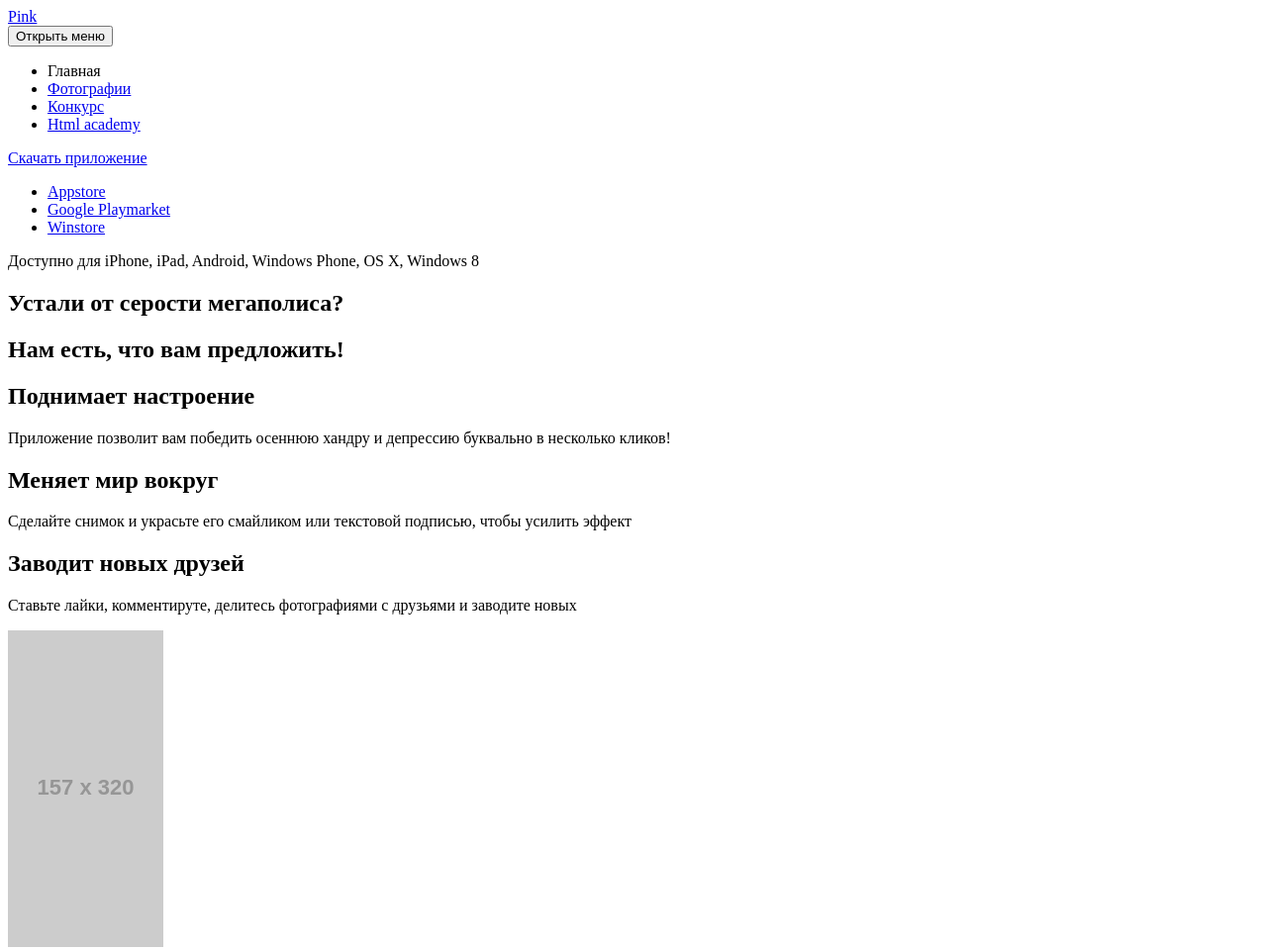
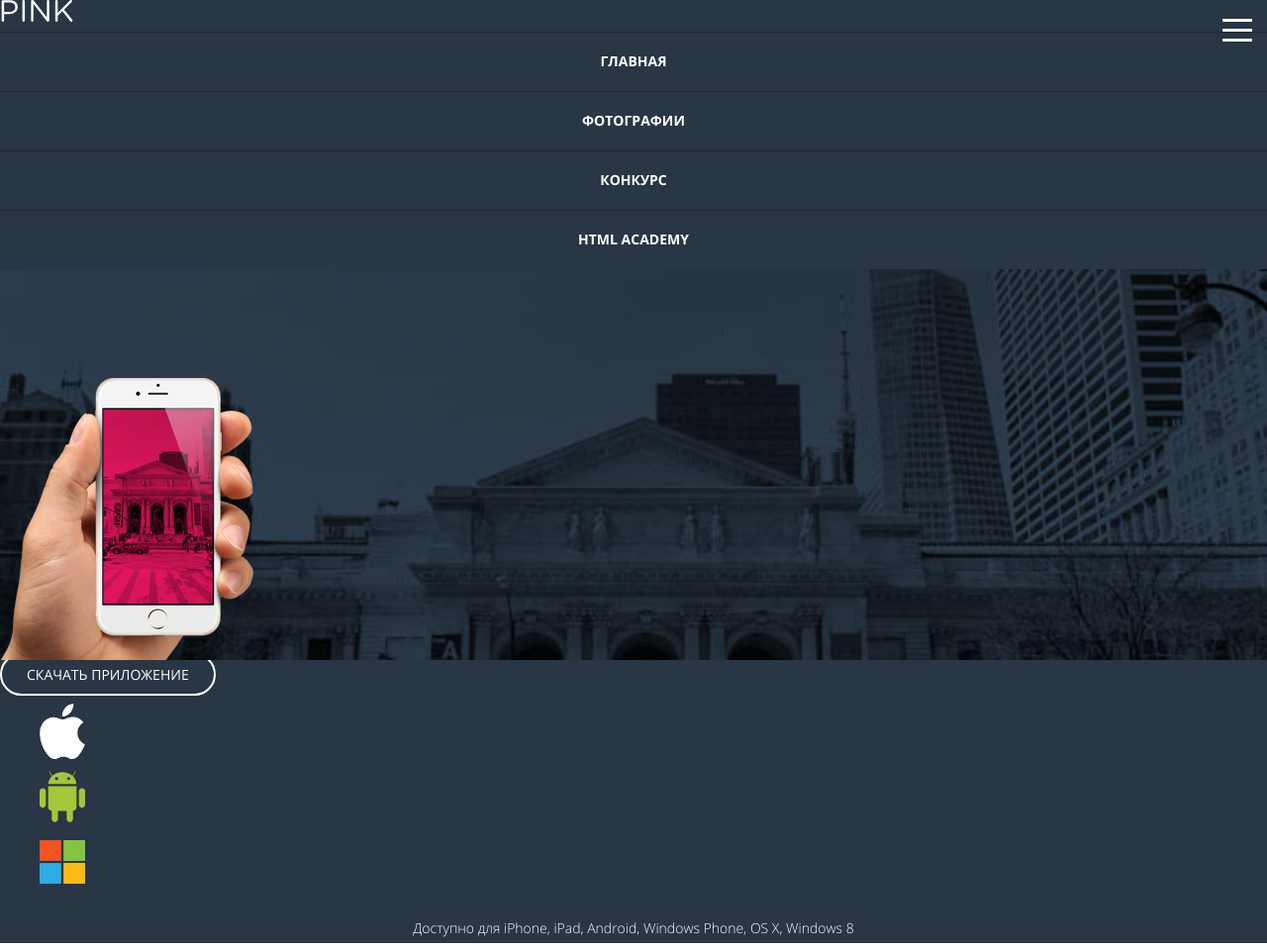
Before and after one commit to alex-ger/5595-pink, a website: page index.html in a window 1280 px wide. Shown: the top 960 px of the page at 99% size. Drawn offline with nearby package versions, Linux system fonts and the light colour scheme; files that its build step writes are made by us from their sources; placeholder pictures from the web are drawn by us.

Commit message:
Сделал первый этап стилизации index

```diff
--- a/index.html
+++ b/index.html
@@ -3,18 +3,23 @@
   <head>
     <meta charset="UTF-8">
     <title>Пинк</title>
+    <link rel="stylesheet" href="css/normalize.css">
     <link rel="stylesheet" href="css/style.css">
     <link rel="shortcut icon" type="image/x-icon" href="img/favicon.ico">
   </head>
   <body>
     <header class="page-header">
       <div class="page-header__logo">
-        <a href="index.html">Pink</a>
+        <a href="index.html">
+        <img src="img/logo-pink-white-mobile.svg" width="75" height="22" alt="Pink">
+        </a>
       </div>
       <nav class="main-nav main-nav--closed main-nav--nojs">
-        <button class="btn main-nav__toggle" type="button">Открыть меню</button>
+        <button class="main-nav__toggle" type="button">
+          <span></span>
+        </button>
         <div class="main-nav__wrapper">
-          <ul>
+          <ul class="main-nav__list">
             <li>
               <a>Главная</a>
             </li>
@@ -31,21 +36,28 @@
         </div>
       </nav>
       <div class="page-header__intro page-header--iphone-image">
+        <img src="img/iphone-hand-mobile@1x.png" width="258" height="286" alt="iphone">
       </div>
-      <div class="page-header__download-app">
-        <a class="download-app__main-button" href="#">Скачать приложение</a>
+      <div class="page-header__app">
+        <a class="page-header__download-app" href="#">Скачать приложение</a>
         <ul>
           <li>
-            <a class="download-app__app-button" href="#">Appstore</a>
+            <a class="page-header__app-button" href="#">
+              <img src="img/logo-apple.svg" width="46" height="56" alt="Appstore">
+            </a>
           </li>
           <li>
-            <a class="download-app__app-button" href="#">Google Playmarket</a>
+            <a class="page-header__app-button" href="#">
+              <img src="img/logo-android.svg" width="46" height="56" alt="Google Playmarket">
+            </a>
           </li>
           <li>
-            <a class="download-app__app-button" href="#">Winstore</a>
+            <a class="page-header__app-button" href="#">
+              <img src="img/logo-microsoft.svg" width="46" height="56" alt="Winstore">
+            </a>
           </li>
         </ul>
-        <p class="download-app__description">
+        <p class="page-header__description">
           Доступно для iPhone, iPad, Android, Windows Phone, OS X, Windows 8
         </p>
       </div>
@@ -80,7 +92,7 @@
             Ставьте лайки, комментируте, делитесь фотографиями с друзьями и заводите новых
           </p>
         </div>
-        <img src="http://placehold.it/157x320" width="157" height="320" alt="iphone-hello-smile">
+        <img src="img/iphone-screen-mobile@1x.png" width="157" height="320" alt="iphone-hello-smile">
       </div>
       <aricle class="reviews">
         <div class="reviews__wrapper slider">
--- a/less/blocks/advantages.less
+++ b/less/blocks/advantages.less
@@ -0,0 +1,15 @@
+.advantages
+{
+    background-color: #fff;
+    &__title h2
+    {
+        font-weight: 300;
+    }
+    &__list{
+      background-color: @palette-secondary;
+    }
+    &__item h2
+    {
+        font-weight: 600;
+    }
+}
--- a/less/blocks/contacts.less
+++ b/less/blocks/contacts.less
@@ -0,0 +1,19 @@
+.contacts
+{
+    min-height: 200px;
+
+    background-color: #eae6dd;
+    background-image: url('../img/bg-map-mobile@1x.png');
+    background-repeat: no-repeat;
+    background-size: 100%;
+    & h3
+    {
+        font-weight: 300;
+    }
+    & span{
+      font-weight: 600;
+    }
+    & a{
+      color: @palette-tertiary;
+    }
+}
--- a/less/blocks/main-nav.less
+++ b/less/blocks/main-nav.less
@@ -0,0 +1,114 @@
+.main-nav
+{
+    &__list
+    {
+        margin: 0;
+        padding: 0;
+
+        list-style: none;
+    }
+    & li a
+    {
+        font-weight: bold;
+
+        text-decoration: none;
+
+        color: #fff;
+    }
+    & li
+    {
+        text-align: center;
+        padding: 15px 0;
+        box-shadow: 0px 1px 0px 0px rgba(255, 255, 255, 0.15) inset, 0px 1px 0px 0px rgba(0, 0, 0, 1);
+    }
+    &__toggle
+    {
+        position: absolute;
+        top: 0;
+        right: 0;
+
+        display: -webkit-flex;
+        display:         flex;
+
+        width: 60px;
+        height: 60px;
+        padding: 0;
+
+        cursor: pointer;
+        -webkit-user-select: none;
+           -moz-user-select: none;
+            -ms-user-select: none;
+                user-select: none;
+
+        border: 0;
+        background: 0 0;
+
+        -webkit-justify-content: center;
+                justify-content: center;
+        -webkit-align-items: center;
+                align-items: center;
+    }
+    &__toggle > span
+    {
+        position: relative;
+
+        display: inline-block;
+
+        width: 30px;
+        height: 3px;
+
+        transition: background .3s .5s;
+        vertical-align: bottom;
+
+        background: #fff;
+    }
+    &__toggle > span::after,
+    &__toggle > span::before
+    {
+        position: absolute;
+        left: 0;
+
+        width: 100%;
+        height: 3px;
+
+        content: '';
+        transition: top .3s .3s,transform .3s;
+        transition: top .3s .3s,transform .3s,-webkit-transform .3s;
+        -webkit-transform-origin: 50% 50%;
+                transform-origin: 50% 50%;
+
+        background: #fff;
+    }
+    &__toggle > span::before
+    {
+        top: 10px;
+    }
+    &__toggle > span::after
+    {
+        top: -10px;
+    }
+}
+.main-nav__toggle > span:active
+{
+    transition: background .3s 0;
+
+    background: 0 0;
+}
+.show-main-nav .main-nav__toggle > span::after,
+.show-main-nav .main-nav__toggle > span::before
+{
+    top: 0;
+
+    transition: top .3s,transform .3s .5s;
+    transition: top .3s,transform .3s .5s,-webkit-transform .3s .5s;
+}
+.show-main-nav .main-nav__toggle > span::before
+{
+    -webkit-transform: rotate3d(0,0,1,45deg);
+            transform: rotate3d(0,0,1,45deg);
+}
+.show-main-nav .main-nav__toggle > span::after
+{
+    -webkit-transform: rotate3d(0,0,1,-45deg);
+            transform: rotate3d(0,0,1,-45deg);
+}
--- a/less/blocks/page-header.less
+++ b/less/blocks/page-header.less
@@ -0,0 +1,37 @@
+.page-header
+{
+    background-color: @palette-primary;
+    &__logo
+    {
+        box-shadow: 0 1px 0 0 rgba(0, 0, 0, 1);
+    }
+    &__intro
+    {
+        position: relative;
+
+        min-height: 395px;
+
+        background-color: @palette-primary;
+        background-image: url('../img/bg-back-mobile@1x.jpg');
+        background-repeat: no-repeat;
+        background-size: 100%;
+    }
+    &--iphone-image  img
+    {
+        position: absolute;
+        bottom: 0;
+    }
+    &__download-app
+    {
+        padding: 10px 25px;
+
+        color: #fff;
+        border: 2px solid #fff;
+        border-radius: 50px;
+    }
+    &__description{
+        font-weight: 300;
+        color: #ffffff;
+        text-align: center;
+    }
+}
--- a/less/blocks/reviews.less
+++ b/less/blocks/reviews.less
@@ -0,0 +1,7 @@
+.reviews{
+  background-color: #ffffff;
+  &__auhor-name{
+    font-weight: 600;
+    font-style: normal;
+  }
+}
--- /dev/null
+++ b/less/global/fonts.less
@@ -0,0 +1,26 @@
+@font-face
+{
+    font-family: 'Open Sans';
+    font-weight: normal;
+
+    src: url('../fonts/opensans.woff2') format('woff2'),
+    url('../fonts/opensans.woff') format('woff');
+}
+
+@font-face
+{
+    font-family: 'Open Sans';
+    font-weight: 600;
+
+    src: url('../fonts/opensansbold.woff2') format('woff2'),
+    url('../fonts/opensansbold.woff') format('woff');
+}
+
+@font-face
+{
+    font-family: 'Open Sans';
+    font-weight: 300;
+
+    src: url('../fonts/opensanslight.woff2') format('woff2'),
+    url('../fonts/opensanslight.woff') format('woff');
+}
--- /dev/null
+++ b/less/global/variables.less
@@ -0,0 +1,4 @@
+//Global variables
+@palette-primary: #283645;
+@palette-secondary: #f2f2f2;
+@palette-tertiary: #d22856;
--- a/less/style.less
+++ b/less/style.less
@@ -1,3 +1,41 @@
-body {
+@import 'global/variables.less';
+@import 'global/mixins.less';
 
+@import 'global/fonts.less';
+
+body
+{
+    font-family: 'Open Sans', 'Helvetica', 'Arial', sans-serif;
+    font-size: 14px;
+    font-weight: normal;
+    line-height: 30px;
+
+    color: #283645;
+    background-color: #fff;
 }
+
+a{
+    text-decoration: none;
+    text-transform: uppercase;
+}
+
+@import 'blocks/advantages.less';
+@import 'blocks/btn.less';
+@import 'blocks/contacts.less';
+@import 'blocks/main-nav.less';
+@import 'blocks/page-footer.less';
+@import 'blocks/page-header.less';
+@import 'blocks/post-history-form.less';
+@import 'blocks/post-photo.less';
+@import 'blocks/post-photo-form.less';
+@import 'blocks/price.less';
+@import 'blocks/reviews.less';
+@import 'blocks/slider.less';
+@import 'blocks/social-link.less';
+@import 'blocks/user-achievements.less';
+@import 'blocks/user-app.less';
+@import 'blocks/user-contacts.less';
+@import 'blocks/user-emotions.less';
+@import 'blocks/user-info.less';
+@import 'blocks/user-post.less';
+@import 'blocks/users-photos.less';
```
Also changed, not shown: form.html (+2 -1 lines), photo.html (+2 -1 lines), less/blocks/slider.less (added), less/global/mixins.less (added).
